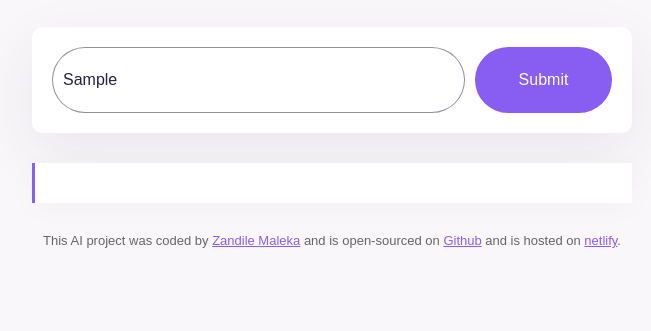
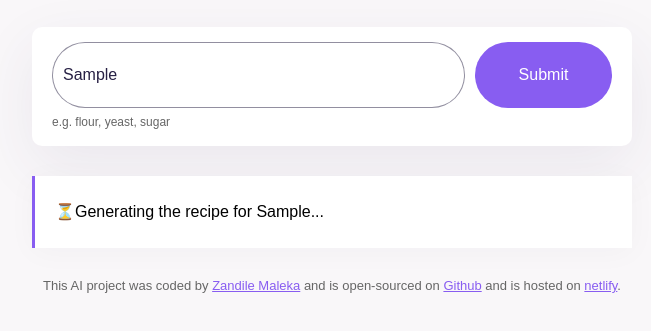
Before and after one commit to zandilemaleka/Recipe-generator, a plain HTML site: page index.html in a window 1280 px wide. Both pictures are taken after typing "Sample" into the empty fields and a click on the input 851 px from the left and 257 px from the top of the page. Shown: the part 177-508 px from the top of the page, without its empty margins (308-959 px from the left). Drawn offline with nearby package versions, Linux system fonts and the light colour scheme; no server answers.

Commit message:
Improved the User Experience

```diff
--- a/index.html
+++ b/index.html
@@ -15,12 +15,17 @@
 
     </header>
     <main>
+        <div class="form-container">
+
         <form id="recipe-form">
             <input type="text" id="ingredients" name="ingredients" placeholder="Enter ingredients (comma-separated)" required
             class="instructions">
             <input type="submit" class="submission"/>
         </form>
-        <div class="recipe" id="recipe">
+         <div class="example"> e.g. flour, yeast, sugar</div>
+        </div>
+
+        <div class="recipe hidden" id="recipe">
         </div>
     </main>
    <footer>
--- a/src/java.js
+++ b/src/java.js
@@ -18,6 +18,11 @@ let apiKey = "05b1af1a7feb6t6o414b06b73f1569ed";
 let prompt = `Generate a recipe for a dish using ${InstructionInput.value}`;
 let context = "You are a great cook, and love to come up with new recipes, that are easy to make and delicious. Put the name of the dish in the first line and inside a <strong/> element, and then write the recipe. Use a list format for the ingredients with <br/> element, and then write the instructions. Make sure to include cooking time and serving size. Make it fun and engaging.";
 let apiUrl = `https://api.shecodes.io/ai/v1/generate?prompt=${prompt}&context=${context}&key=${apiKey}`;
+
+let recipeElement = document.querySelector("#recipe");
+recipeElement.classList.remove("hidden");
+recipeElement.innerHTML = ` <div class= "blink">⏳Generating the recipe for ${InstructionInput.value}...</div>`;
+
 console.log(`Pormpt ${prompt}`);
 console.log(`Context ${context}`);
 axios.get(apiUrl).then(displayRecipe);
--- a/src/style.css
+++ b/src/style.css
@@ -22,13 +22,22 @@ header {
     text-align: center;
     margin-bottom: 30px;
 }
+.form-container {
+ background-color: #fff;
+ margin-bottom: 30px;
+ padding: 15px 20px;
+ border-radius: 10px;
+ box-shadow: 0 20px 60px rgba(65, 50, 100, 0.08);
+}
 form {
-padding: 20px;
-    background-color: #fff;
-    border-radius: 10px;
-    box-shadow: 0 20px 60px rgba(65, 50, 100, 0.08);
-    display: flex;
-    margin-bottom: 30px;
+ display: flex;
+
+}
+.example{
+    line-height: 1.5;
+    font-size: 12px;
+    margin-top: 5px;
+    opacity: 0.6;
 }
 .instructions {
     padding: 10px;
@@ -59,6 +68,9 @@ padding: 20px;
     box-shadow: 0 4px 30px 0px rgba(39, 33, 66, 0.03);
 
 }
+.hidden {
+    display: none;
+}
 .recipe strong {
     color: #885df1;
 }
@@ -68,3 +80,19 @@ footer {
     font-size: 13px;
     color: #666;
 }
+@keyframes blink-animation {
+    to {
+        visibility: hidden;
+    }
+
+    }
+    @-webkit-keyframes blink-animation {
+        to {
+            visibility: hidden;
+        }
+    }
+
+   .blink {
+    animation: blink-animation 1s steps(5,start) infinite;
+
+   }
```
